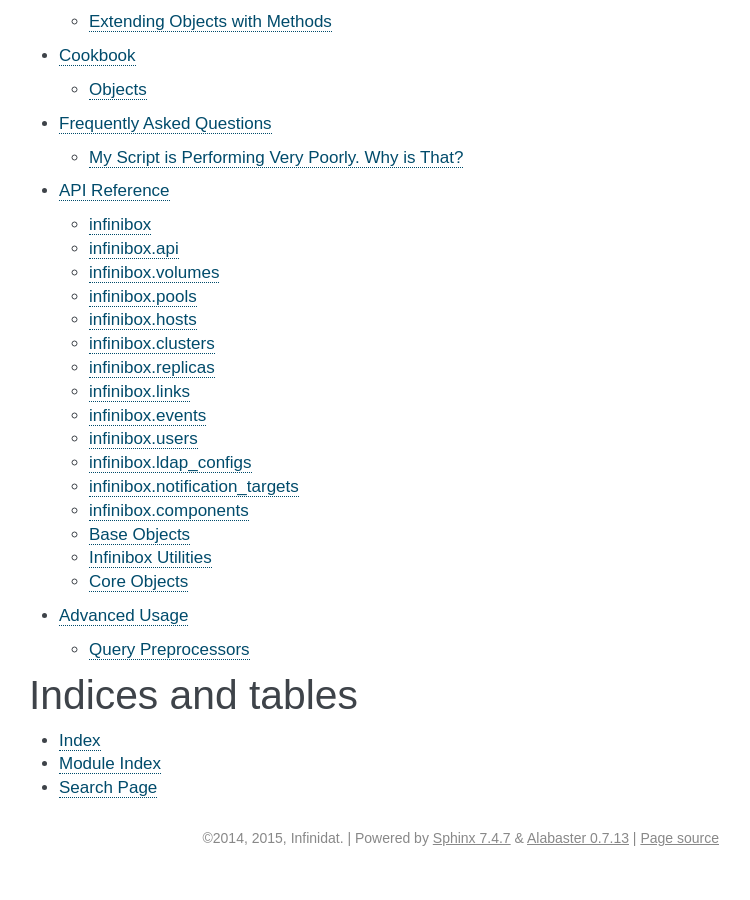
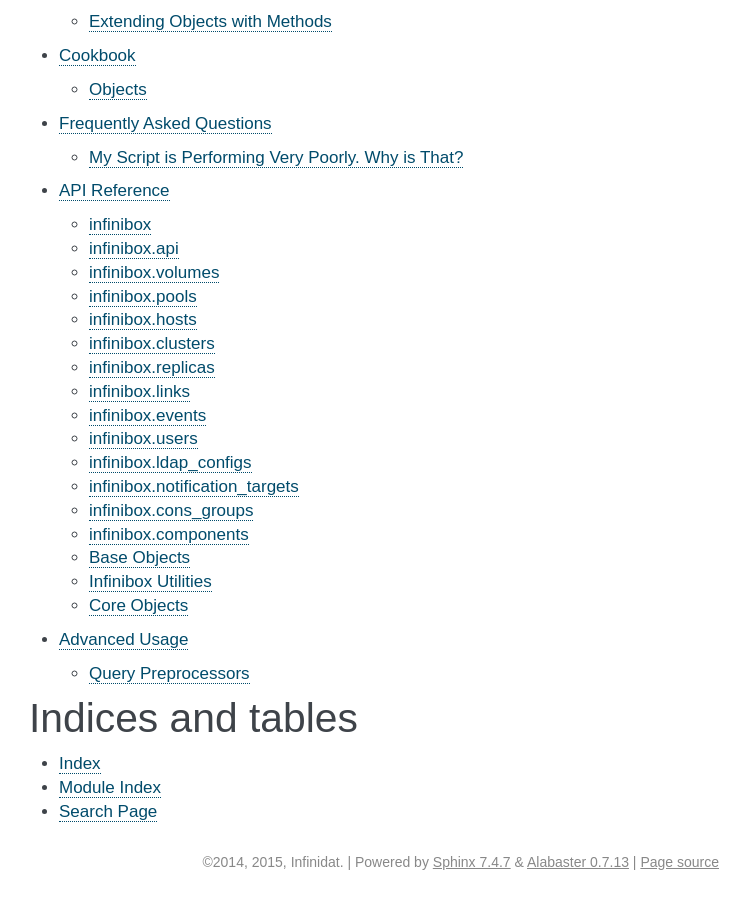
Before and after one commit to Infinidat/infinisdk, a Sphinx documentation site: the page built from doc/index.rst, in a window 1280 px wide and 900 px high, scrolled down 2047 px. Shown: the whole window, without its empty margins (391-1141 px from the left). Built offline with Sphinx 7.4.7, drawn with Linux system fonts in a browser that asks for light colours; before the commit the page ends 2923 px from its top, so only the background shows below that.

Commit message:
Add ConsGroup API to documentation

```diff
--- a/doc/api.rst
+++ b/doc/api.rst
@@ -123,6 +123,14 @@
 .. autoclass:: NotificationTarget
    :members:
 
+infinibox.cons_groups
+~~~~~~~~~~~~~~~~~~~~~
+
+.. automodule:: infinisdk.infinibox.cons_group
+
+.. autoclass:: ConsGroup
+   :members:
+
 infinibox.components
 ~~~~~~~~~~~~~~~~~~~~
 
```
